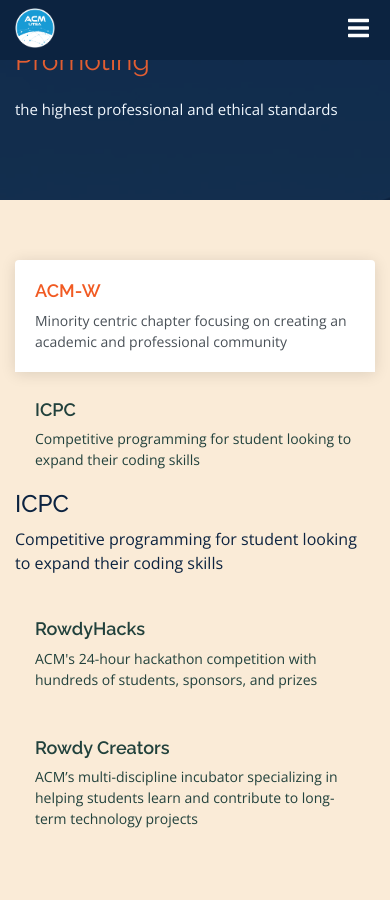
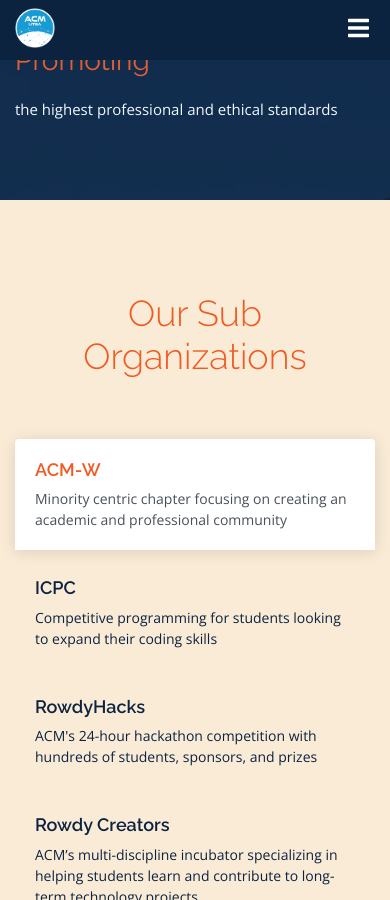
Before and after one commit to acmutsa/acmutsa.github.io, a Jekyll site: the page built from index.html, in a window 390 px wide and 900 px high, scrolled down 2832 px. Built offline with Jekyll 4.4.1, drawn with Linux system fonts in a browser that asks for light colours; nearby versions of some CDN libraries; the list of posts is cut into pages by our own code.

Commit message:
changed styling for sug org section

```diff
--- a/_includes/subgroup_section.html
+++ b/_includes/subgroup_section.html
@@ -1,5 +1,9 @@
 <section id="features" class="features section-bg-option-2">
     <div class="container">
+
+        <div class="section-title" data-aos="fade-up">
+            <h2>Our Sub Organizations</h2>
+        </div>
 
         <div class="row">
             <div class="col-lg-4 mb-5 mb-lg-0" data-aos="fade-right">
@@ -15,11 +19,7 @@
                     <li class="nav-item mt-2">
                         <a class="nav-link" data-toggle="tab" href="#tab-2">
                             <h4>ICPC</h4>
-                            <p>Competitive programming for student looking to expand their coding skills</p>
-                            <a class="d-block d-md-none" href="{{ site.baseurl }}{% link icpc.html %}">
-                                <h4>ICPC</h4>
-                                <p>Competitive programming for student looking to expand their coding skills</p>
-                            </a>
+                            <p>Competitive programming for students looking to expand their coding skills</p>
                         </a>
                     </li>
                     <li class="nav-item mt-2">
--- a/css/custom/_style.scss
+++ b/css/custom/_style.scss
@@ -532,11 +532,11 @@
   border: 0;
   padding: 20px;
   transition: 0.3s;
-  color: #21413c;
+  color: $secondary;
 }
 
 .features .nav-link:hover {
-  color: #f15a22;
+  color: $primary;
 }
 
 .features .nav-link h4 {
```
Also changed, not shown: 3 other files.
